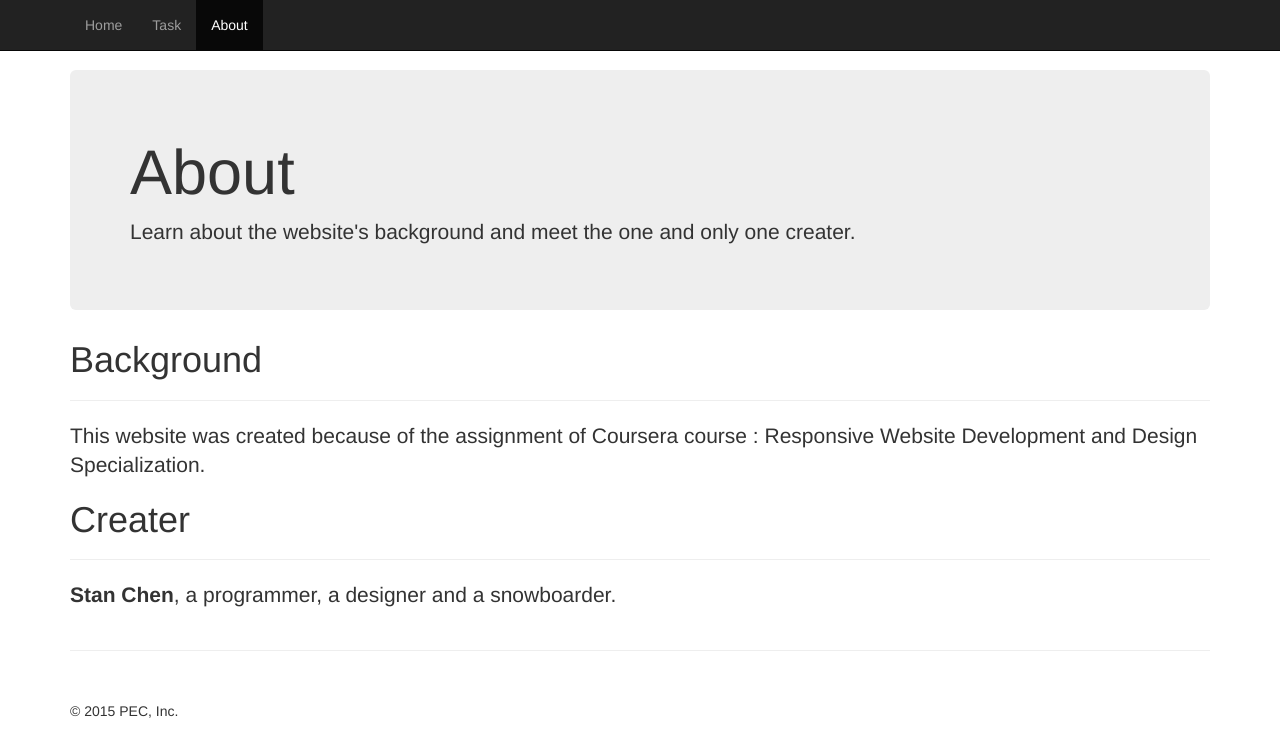
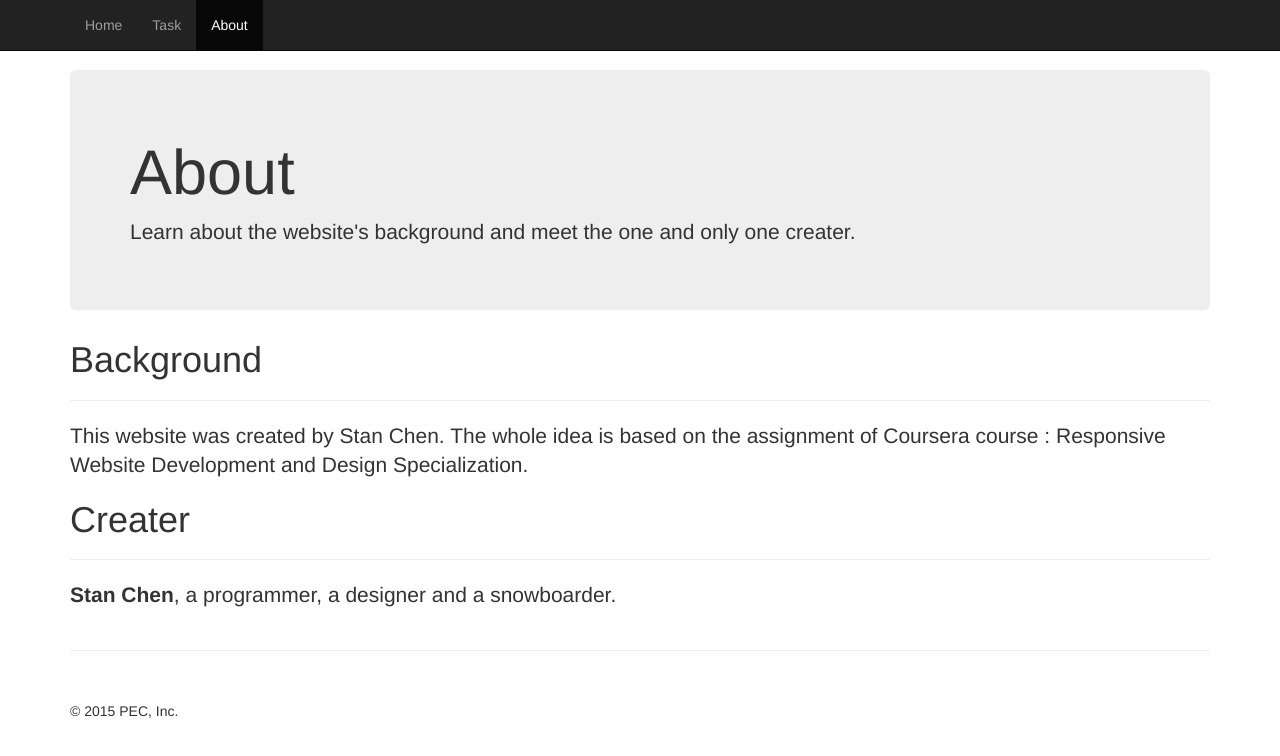
Before and after one commit to stan1eycc/ResponsiveWebDdesign_Assignment1, a plain HTML site: page about.html in a window 1280 px wide. Drawn offline with Linux system fonts and the light colour scheme.

Commit message:
Update about page.

```diff
--- a/about.html
+++ b/about.html
@@ -58,7 +58,7 @@
           <div>
             <h1>Background</h1>
             <hr>
-            <p class="lead">This website was created because of the assignment of Coursera course : Responsive Website Development and Design Specialization. </p>
+            <p class="lead">This website was created by Stan Chen. The whole idea is based on the assignment of Coursera course : Responsive Website Development and Design Specialization. </p>
           </div>
           <div>
             <h1>Creater</h1>
```
